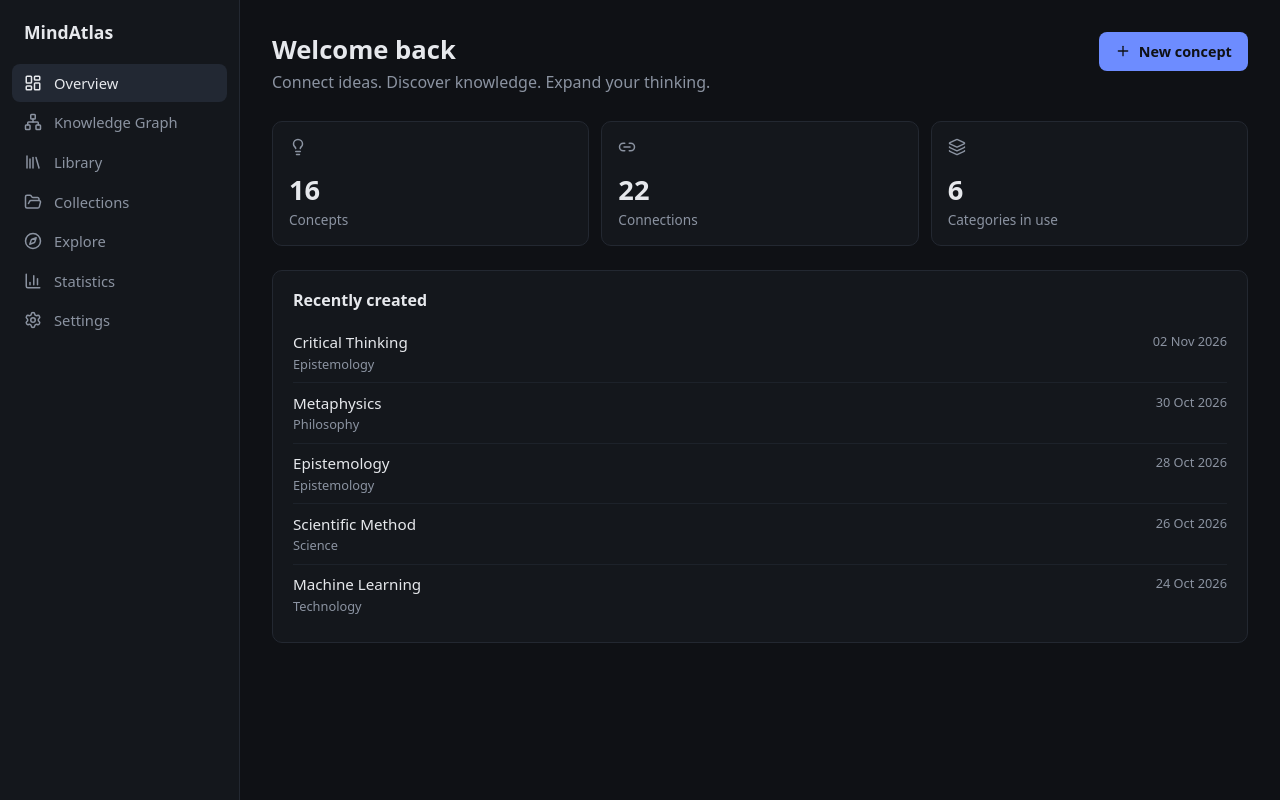
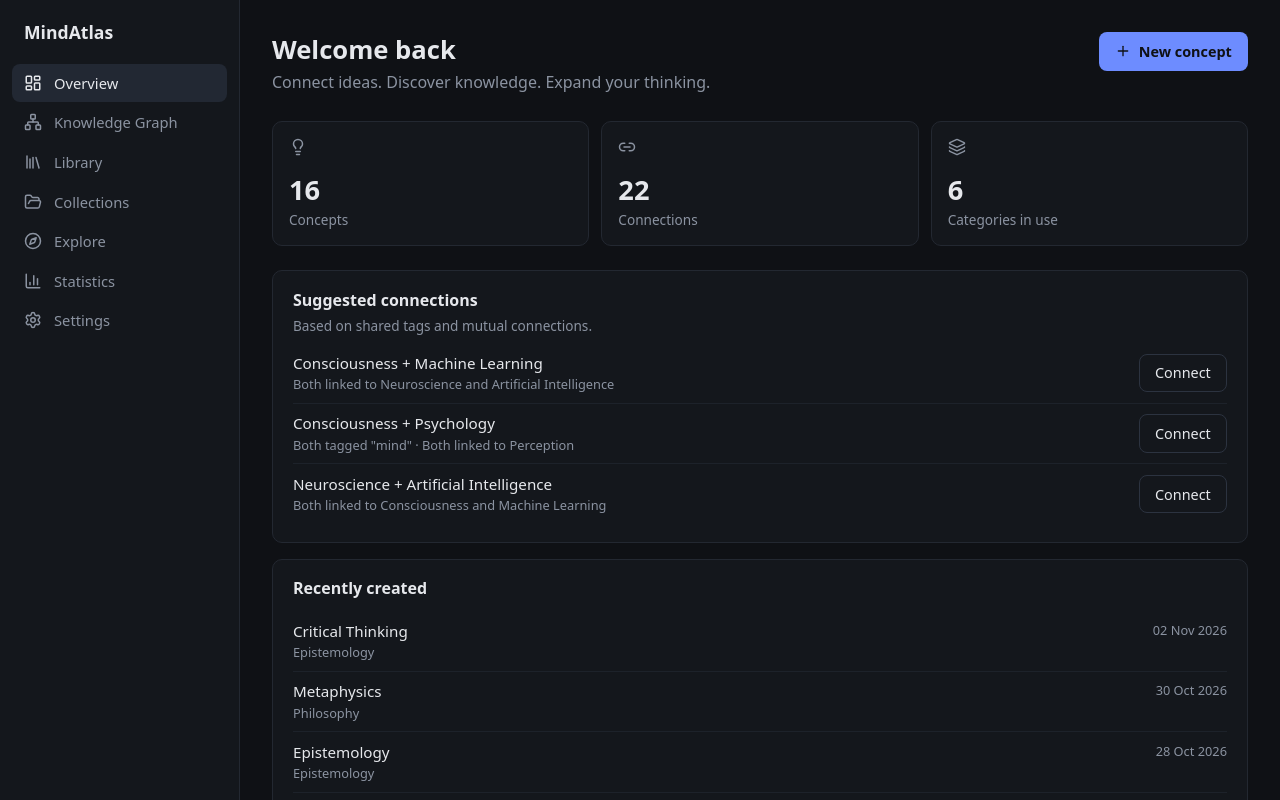
Before and after one commit to thabomapedi1/mindatlas, a React (Vite) app: page / in a window 1280 px wide. Shown: the top 800 px of the page. Built offline with nearby package versions, Linux system fonts and the light colour scheme.

Commit message:
Phase 2: suggested connections

```diff
--- /dev/null
+++ b/src/components/SuggestedConnections.jsx
@@ -0,0 +1,55 @@
+import { useKnowledge } from '../store/useKnowledge'
+import { suggestConnections } from '../utils/suggestConnections'
+import { makeId } from '../utils/makeId'
+
+function SuggestedConnections() {
+  const { concepts, connections, dispatch } = useKnowledge()
+  const suggestions = suggestConnections(concepts, connections)
+  const titleOf = (id) => concepts.find((c) => c.id === id)?.title ?? id
+
+  function handleConnect({ source, target }) {
+    dispatch({
+      type: 'ADD_CONNECTION',
+      connection: {
+        id: makeId(`${source}-${target}`, connections.map((c) => c.id)),
+        source,
+        target,
+        label: 'related to',
+      },
+    })
+  }
+
+  return (
+    <div className="panel">
+      <h2>Suggested connections</h2>
+      <p className="muted suggestion-intro">Based on shared tags and mutual connections.</p>
+
+      {suggestions.length === 0 ? (
+        <p className="muted">No suggestions right now. Add more concepts and tags to see ideas here.</p>
+      ) : (
+        <ul className="recent-list">
+          {suggestions.map((suggestion) => (
+            <li key={`${suggestion.source}-${suggestion.target}`} className="recent-item">
+              <div>
+                <p className="recent-title">
+                  {titleOf(suggestion.source)} + {titleOf(suggestion.target)}
+                </p>
+                <p className="recent-meta">{suggestion.reasons.join(' · ')}</p>
+              </div>
+              <button
+                type="button"
+                className="btn btn-secondary"
+                onClick={() => handleConnect(suggestion)}
+                aria-label={`Connect ${titleOf(suggestion.source)} and ${titleOf(suggestion.target)}`}
+              >
+                Connect
+              </button>
+            </li>
+          ))}
+        </ul>
+      )}
+    </div>
+  )
+}
+
+export default SuggestedConnections
--- a/src/pages/Overview.jsx
+++ b/src/pages/Overview.jsx
@@ -3,6 +3,7 @@ import { Lightbulb, Link2, Layers, Plus } from 'lucide-react'
 import StatCard from '../components/StatCard'
 import Modal from '../components/Modal'
 import ConceptForm from '../components/ConceptForm'
+import SuggestedConnections from '../components/SuggestedConnections'
 import { useKnowledge } from '../store/useKnowledge'
 import { formatDate } from '../utils/formatDate'
 import { makeId } from '../utils/makeId'
@@ -51,6 +52,7 @@ function Overview() {
         <StatCard icon={Layers} label="Categories in use" value={categoryCount} />
       </div>
 
+      <SuggestedConnections />
       <div className="panel">
         <h2>Recently created</h2>
         {recentConcepts.length === 0 ? (
--- a/src/styles/overview.css
+++ b/src/styles/overview.css
@@ -93,3 +93,17 @@
 .page-header-row .page-header p {
   margin-bottom: 0;
 }
+
+.panel {
+  margin-bottom: 1rem;
+}
+
+.suggestion-intro {
+  margin: -0.4rem 0 0.5rem;
+  font-size: 0.85rem;
+}
+
+.recent-item .btn {
+  align-self: center;
+  flex-shrink: 0;
+}
--- /dev/null
+++ b/src/utils/suggestConnections.js
@@ -0,0 +1,58 @@
+// Builds a stable key for a pair, so A+B and B+A count as the same pair.
+function pairKey(idA, idB) {
+  return [idA, idB].sort().join('|')
+}
+
+export function suggestConnections(concepts, connections, limit = 3) {
+  const alreadyLinked = new Set(connections.map((c) => pairKey(c.source, c.target)))
+
+  // For each concept, the set of concepts it is directly connected to.
+  const neighbours = {}
+  concepts.forEach((c) => {
+    neighbours[c.id] = new Set()
+  })
+  connections.forEach((c) => {
+    neighbours[c.source]?.add(c.target)
+    neighbours[c.target]?.add(c.source)
+  })
+
+  const titleById = Object.fromEntries(concepts.map((c) => [c.id, c.title]))
+  const suggestions = []
+
+  for (let i = 0; i < concepts.length; i += 1) {
+    for (let j = i + 1; j < concepts.length; j += 1) {
+      const a = concepts[i]
+      const b = concepts[j]
+      if (alreadyLinked.has(pairKey(a.id, b.id))) continue
+
+      const sharedTags = a.tags.filter((tag) => b.tags.includes(tag))
+      const sharedNeighbours = [...neighbours[a.id]].filter((id) => neighbours[b.id].has(id))
+      const sameCategory = a.category === b.category
+
+      const score = sharedTags.length * 2 + sharedNeighbours.length * 2 + (sameCategory ? 1 : 0)
+      if (score < 2) continue
+
+      const reasons = []
+      if (sharedTags.length > 0) {
+        reasons.push(`Both tagged ${sharedTags.map((t) => `"${t}"`).join(', ')}`)
+      }
+      if (sharedNeighbours.length > 0) {
+        reasons.push(`Both linked to ${sharedNeighbours.map((id) => titleById[id]).join(' and ')}`)
+      }
+      if (sameCategory) {
+        reasons.push(`Both in ${a.category}`)
+      }
+
+      suggestions.push({ source: a.id, target: b.id, score, reasons })
+    }
+  }
+
+  return suggestions
+    .sort(
+      (x, y) =>
+        y.score - x.score ||
+        titleById[x.source].localeCompare(titleById[y.source]) ||
+        titleById[x.target].localeCompare(titleById[y.target]),
+    )
+    .slice(0, limit)
+}
```
